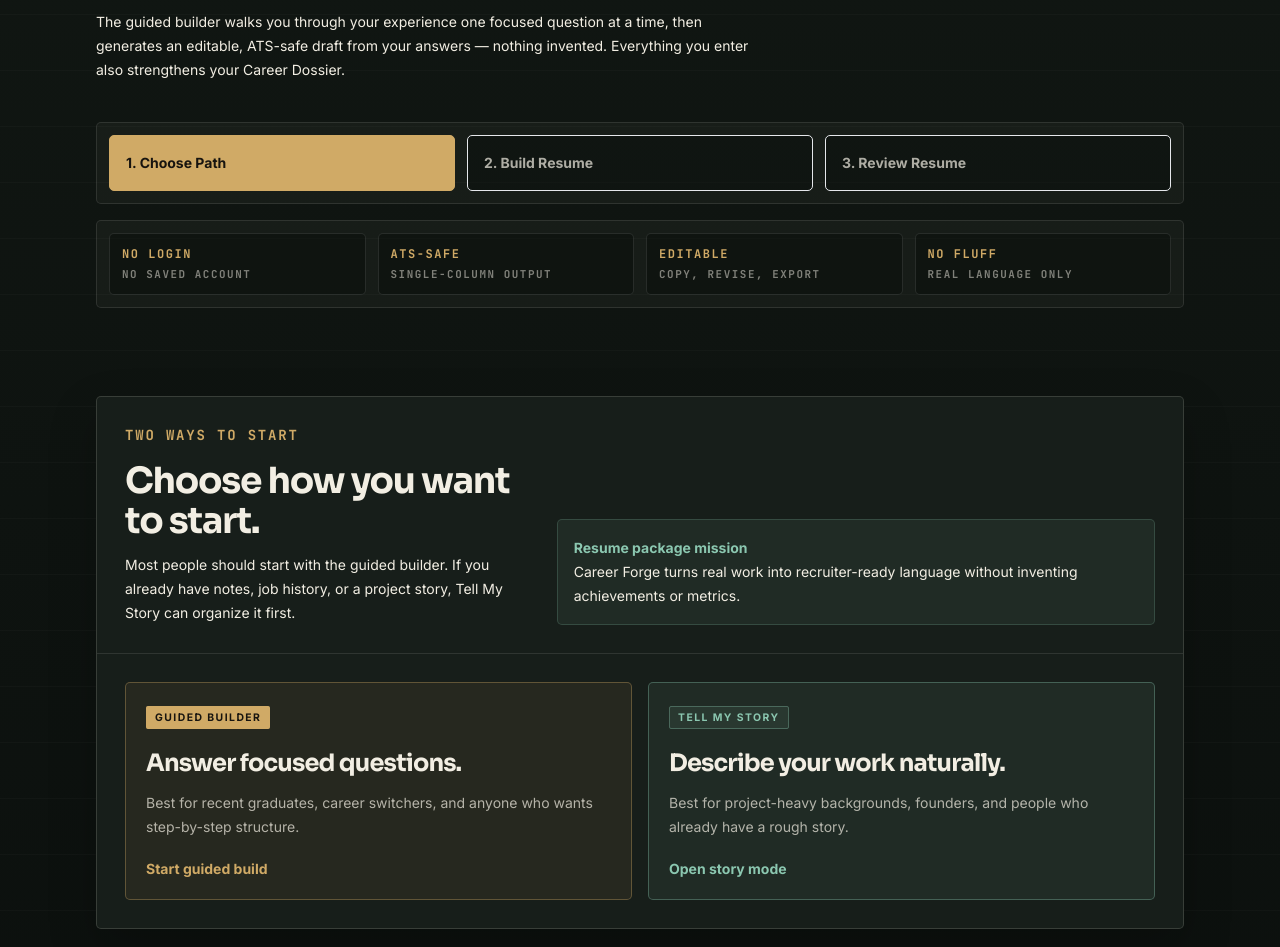
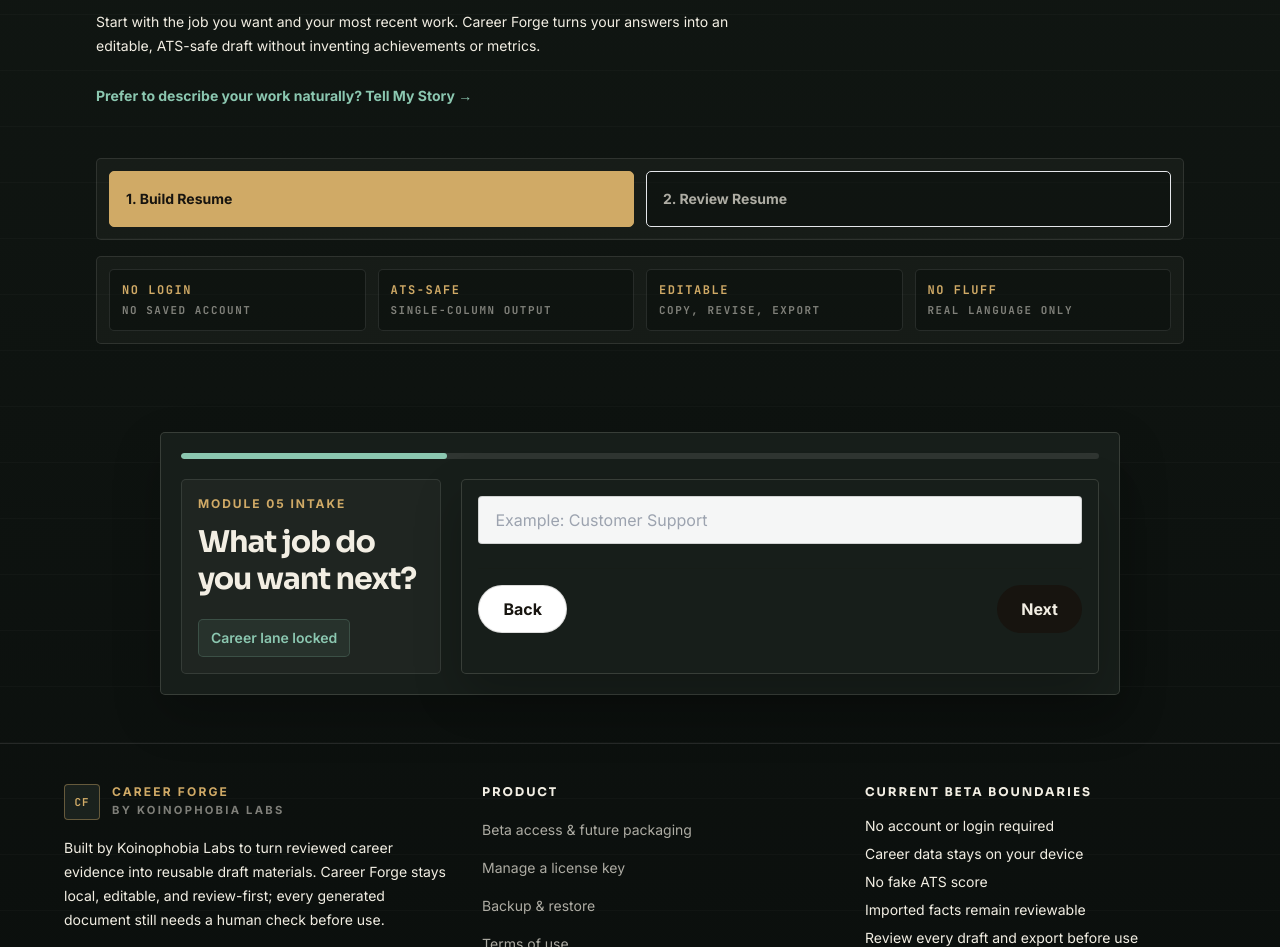
Before and after one commit to koinophobia-labs/career-forge-lite, a Next.js app: page /resume-builder in a window 1280 px wide. Shown: the part 265-1212 px from the top of the page. Built offline with nearby package versions, Linux system fonts and the light colour scheme.

Commit message:
Remove duplicate Guided Setup router

```diff
--- a/src/app/resume-builder/page.tsx
+++ b/src/app/resume-builder/page.tsx
@@ -1,6 +1,6 @@
 "use client";
 
-import { useEffect, useMemo, useRef, useState } from "react";
+import { useEffect, useRef, useState } from "react";
 import { ATSValidationPanel } from "@/components/ATSValidationPanel";
 import { CommandNav } from "@/components/CommandNav";
 import { IntakeForm } from "@/components/IntakeForm";
@@ -19,14 +19,9 @@
 import type { IntakeData, IntakeErrors, ResumePackage, TemplateStyle } from "@/types/career";
 import type { ResumeSnapshot } from "@/types/command-center";
 
-type Step = "mode" | "intake" | "preview";
+type Step = "intake" | "preview";
 
-// Log each generated resume as a version in the command center so the
-// dashboard's "resume versions" count reflects real work. Tailored sessions
-// carry their analysis metadata and link back to the source application.
 function buildSnapshot(intake: IntakeData, resumePackage: ResumePackage, template: TemplateStyle): ResumeSnapshot {
-  // Verbatim copy of exactly what the user generated — the export view
-  // renders this without regeneration.
   return {
     fullName: intake.fullName,
     email: intake.email,
@@ -89,13 +84,13 @@
 }
 
 const workflowSteps: Array<{ label: string; step: Step }> = [
-  { label: "Choose Path", step: "mode" },
   { label: "Build Resume", step: "intake" },
   { label: "Review Resume", step: "preview" }
 ];
 
 export default function Home() {
-  const [step, setStep] = useState<Step>("mode");
+  const [step, setStep] = useState<Step>("intake");
+  const [intakeReady, setIntakeReady] = useState(false);
   const [intake, setIntake] = useState<IntakeData>(initialIntake);
   const [errors, setErrors] = useState<IntakeErrors>({});
   const [template, setTemplate] = useState<TemplateStyle>("Modern ATS");
@@ -105,11 +100,6 @@
   const [tailorSession, setTailorSession] = useState<TailorHandoff | null>(null);
   const [influence, setInfluence] = useState<TailoredInfluence | null>(null);
 
-  // Pick up a tailoring session from /tailor, if one was started recently.
-  // consumeHandoff removes the blob and returns null for stale or malformed
-  // data, so a normal visit to the builder is unaffected. This must run in an
-  // effect (not an initializer): the handoff lives in localStorage, which is
-  // unavailable during prerender, and consuming it mutates external state.
   useEffect(() => {
     const stored = loadState();
     const handoff = consumeHandoff(new Date().toISOString());
@@ -118,21 +108,51 @@
       // eslint-disable-next-line react-hooks/set-state-in-effect -- one-time hydration from the canonical local dossier
       setIntake(dossierIntake);
     }
-    if (!handoff) return;
+    if (handoff) {
       setTailorSession(handoff);
       setIntake((current) => ({ ...current, ...dossierIntake, targetJobTitle: handoff.roleTitle }));
-    setStep("intake");
+    }
     if (!hasTrackedGuidedStart.current) {
       trackCareerForgeStart("guided");
       hasTrackedGuidedStart.current = true;
     }
-    window.setTimeout(() => document.getElementById("intake")?.scrollIntoView(), 0);
   }, []);
 
-  const workflowStep = useMemo(() => {
-    const order: Step[] = ["mode", "intake", "preview"];
-    return order.indexOf(step) + 1;
-  }, [step]);
+  // IntakeForm still supports its legacy standalone goal chooser for older
+  // callers. This route already knows the user chose Guided Setup, so advance
+  // that internal chooser before revealing the form. The user lands directly
+  // on the first useful question instead of answering how to start twice.
+  useEffect(() => {
+    if (step !== "intake" || intakeReady) return;
+    let cancelled = false;
+    let attempts = 0;
+
+    function advanceToTargetQuestion() {
+      if (cancelled) return;
+      const startButton = [...document.querySelectorAll<HTMLButtonElement>("#intake button")]
+        .find((button) => button.textContent?.trim() === "Start");
+      if (startButton) {
+        startButton.click();
+        window.requestAnimationFrame(() => {
+          if (!cancelled) setIntakeReady(true);
+        });
+        return;
+      }
+      attempts += 1;
+      if (attempts < 12) {
+        window.requestAnimationFrame(advanceToTargetQuestion);
+      } else {
+        setIntakeReady(true);
+      }
+    }
+
+    window.requestAnimationFrame(advanceToTargetQuestion);
+    return () => {
+      cancelled = true;
+    };
+  }, [intakeReady, step]);
+
+  const workflowStep = step === "intake" ? 1 : 2;
 
   function validateIntake(keys: Array<keyof IntakeData> = ["targetJobTitle", "currentTitle"]) {
     const nextErrors: IntakeErrors = {};
@@ -152,9 +172,7 @@
 
   function updateIntake(nextIntake: IntakeData) {
     setIntake(nextIntake);
-    if (Object.keys(errors).length) {
-      setErrors({});
-    }
+    if (Object.keys(errors).length) setErrors({});
   }
 
   function jump(nextStep: Step) {
@@ -164,13 +182,9 @@
       return;
     }
 
-    if (nextStep === "intake" && !hasTrackedGuidedStart.current) {
-      trackCareerForgeStart("guided");
-      hasTrackedGuidedStart.current = true;
-    }
-
+    if (nextStep === "intake" && step !== "intake") setIntakeReady(false);
     setStep(nextStep);
-    window.setTimeout(() => document.getElementById(nextStep)?.scrollIntoView(), 0);
+    window.setTimeout(() => document.getElementById(nextStep === "preview" ? "resume" : "intake")?.scrollIntoView(), 0);
   }
 
   function generate() {
@@ -187,8 +201,6 @@
     ));
     const basePackage = generateResumePackage(intake);
     if (tailorSession) {
-      // The user's career profile counts as evidence too — it's their own
-      // claimed history, written on /profile.
       const profile = loadState().profile;
       const extraEvidence = [
         profile.transferableSkills.join(" "),
@@ -227,12 +239,18 @@
 
       <section className="mx-auto max-w-6xl px-5 pt-10 sm:px-8">
         <p className="trust-kicker text-sm font-bold uppercase">Guided setup</p>
-        <h1 className="mt-3 text-3xl font-bold text-paper sm:text-4xl">Build a résumé by answering questions.</h1>
+        <h1 className="mt-3 text-3xl font-bold text-paper sm:text-4xl">Build a résumé one clear question at a time.</h1>
         <p className="mt-3 max-w-2xl text-sm leading-6 text-paper/68">
-          The guided builder walks you through your experience one focused question at a time, then generates an
-          editable, ATS-safe draft from your answers — nothing invented. Everything you enter also strengthens your
-          Career Dossier.
+          Start with the job you want and your most recent work. Career Forge turns your answers into an editable,
+          ATS-safe draft without inventing achievements or metrics.
         </p>
+        <a
+          href="/story"
+          onClick={() => trackCtaClick("open_story_mode", "/story")}
+          className="mt-4 inline-flex min-h-11 items-center text-sm font-bold text-cyan transition hover:text-gold"
+        >
+          Prefer to describe your work naturally? Tell My Story →
+        </a>
       </section>
 
       {tailorSession && (
@@ -246,11 +264,10 @@
                   {tailorSession.company && <span className="font-normal text-paper/60"> at {tailorSession.company}</span>}
                 </h2>
                 <p className="mt-1 text-sm leading-6 text-paper/68">
-                  You pasted this job. Here’s the honest angle — now build the resume version for this specific shot.
-                  The target role is pre-filled below; answer the intake with this analysis in mind.
+                  You pasted this job. The target role is already filled in; answer the questions using only experience you can defend.
                   {tailorSession.applicationId
-                    ? " When you generate, the version will be linked to your tracked application automatically."
-                    : " This analysis wasn't saved as an application, so the version won't be linked to one."}
+                    ? " The generated version will link to your tracked application automatically."
+                    : " This analysis was not saved as an application, so the version will remain unlinked."}
                 </p>
               </div>
               <button
@@ -266,25 +283,16 @@
               <div className="grid content-start gap-3">
                 {tailorSession.laneTitle && tailorSession.resumeAngle && (
                   <div>
-                    <p className="lab-mono text-[0.68rem] font-bold uppercase text-gold">
-                      Positioning angle · {tailorSession.laneTitle}
-                    </p>
+                    <p className="lab-mono text-[0.68rem] font-bold uppercase text-gold">Positioning angle · {tailorSession.laneTitle}</p>
                     <p className="mt-1 text-[0.8rem] leading-5 text-paper/72">{tailorSession.resumeAngle}</p>
                   </div>
                 )}
                 {tailorSession.keywords.length > 0 && (
                   <div>
-                    <p className="lab-mono text-[0.68rem] font-bold uppercase text-gold">
-                      Keywords the post uses — mirror the true ones
-                    </p>
+                    <p className="lab-mono text-[0.68rem] font-bold uppercase text-gold">Keywords the post uses — mirror the true ones</p>
                     <div className="mt-1.5 flex flex-wrap gap-1.5">
                       {tailorSession.keywords.slice(0, 12).map((keyword) => (
-                        <span
-                          key={keyword}
-                          className="rounded-full border border-gold/40 bg-gold/10 px-2.5 py-0.5 text-xs font-bold text-gold"
-                        >
-                          {keyword}
-                        </span>
+                        <span key={keyword} className="rounded-full border border-gold/40 bg-gold/10 px-2.5 py-0.5 text-xs font-bold text-gold">{keyword}</span>
                       ))}
                     </div>
                   </div>
@@ -293,11 +301,7 @@
                   <div>
                     <p className="lab-mono text-[0.68rem] font-bold uppercase text-mint">Lead with — you cover these</p>
                     <ul className="mt-1 grid gap-1">
-                      {tailorSession.coveredRequirements.slice(0, 4).map((item) => (
-                        <li key={item} className="text-[0.78rem] leading-5 text-paper/68">
-                          · {item}
-                        </li>
-                      ))}
+                      {tailorSession.coveredRequirements.slice(0, 4).map((item) => <li key={item} className="text-[0.78rem] leading-5 text-paper/68">· {item}</li>)}
                     </ul>
                   </div>
                 )}
@@ -306,15 +310,9 @@
               <div className="grid content-start gap-3">
                 {tailorSession.gaps.length > 0 && (
                   <div>
-                    <p className="lab-mono text-[0.68rem] font-bold uppercase text-coral">
-                      Gaps — do not overstate these
-                    </p>
+                    <p className="lab-mono text-[0.68rem] font-bold uppercase text-coral">Gaps — do not overstate these</p>
                     <ul className="mt-1 grid gap-1">
-                      {tailorSession.gaps.slice(0, 4).map((item) => (
-                        <li key={item} className="text-[0.78rem] leading-5 text-paper/68">
-                          · {item}
-                        </li>
-                      ))}
+                      {tailorSession.gaps.slice(0, 4).map((item) => <li key={item} className="text-[0.78rem] leading-5 text-paper/68">· {item}</li>)}
                     </ul>
                   </div>
                 )}
@@ -322,18 +320,11 @@
                   <div>
                     <p className="lab-mono text-[0.68rem] font-bold uppercase text-cyan">Bullet ideas from the analysis</p>
                     <ul className="mt-1 grid gap-1">
-                      {tailorSession.bulletPrompts.slice(0, 3).map((item) => (
-                        <li key={item} className="text-[0.78rem] leading-5 text-paper/68">
-                          · {item}
-                        </li>
-                      ))}
+                      {tailorSession.bulletPrompts.slice(0, 3).map((item) => <li key={item} className="text-[0.78rem] leading-5 text-paper/68">· {item}</li>)}
                     </ul>
                   </div>
                 )}
-                <p className="text-[0.72rem] leading-5 text-paper/50">
-                  Everything above comes from your own profile and the job post — keep the resume to what you can defend
-                  in an interview.
-                </p>
+                <p className="text-[0.72rem] leading-5 text-paper/50">Everything above comes from your own profile and the job post. Keep the résumé to what you can defend in an interview.</p>
               </div>
             </div>
           </div>
@@ -341,7 +332,7 @@
       )}
 
       <section className="mx-auto max-w-6xl px-5 py-10 sm:px-8" id="demo">
-        <div className="grid gap-3 rounded-xl border border-white/10 bg-white/5 p-3 md:grid-cols-3">
+        <div className="grid gap-3 rounded-xl border border-white/10 bg-white/5 p-3 md:grid-cols-2">
           {workflowSteps.map(({ label, step: targetStep }, index) => (
             <button
               key={label}
@@ -375,64 +366,8 @@
         </div>
       </section>
 
-      {step === "mode" && (
-        <section className="mx-auto max-w-6xl px-5 py-12 sm:px-8" id="mode">
-          <div className="trust-panel overflow-hidden">
-            <div className="border-b border-white/10 p-5 sm:p-7">
-              <p className="trust-kicker text-sm font-bold uppercase">Two ways to start</p>
-              <div className="mt-4 grid gap-4 lg:grid-cols-[0.82fr_1.18fr] lg:items-end">
-                <div>
-                  <h2 className="text-3xl font-bold text-paper sm:text-4xl">Choose how you want to start.</h2>
-                  <p className="mt-3 max-w-xl text-sm leading-6 text-paper/68">
-                    Most people should start with the guided builder. If you already have notes, job history, or a project story,
-                    Tell My Story can organize it first.
-                  </p>
-                </div>
-                <div className="rounded-xl border border-cyan/20 bg-cyan/10 p-4 text-sm leading-6 text-paper/72">
-                  <strong className="block text-cyan">Resume package mission</strong>
-                  Career Forge turns real work into recruiter-ready language without inventing achievements or metrics.
-                </div>
-              </div>
-            </div>
-
-            <div className="grid gap-4 p-5 sm:p-7 lg:grid-cols-2">
-              <button
-                type="button"
-                onClick={() => {
-                  trackCtaClick("start_guided_build", "#intake");
-                  jump("intake");
-                }}
-                className="group rounded-xl border border-gold/35 bg-gold/10 p-5 text-left transition hover:-translate-y-0.5 hover:border-gold hover:bg-gold/15 focus:outline-none focus:ring-2 focus:ring-gold/70"
-              >
-                <span className="rounded-sm border border-gold/40 bg-gold px-2 py-1 text-[0.65rem] font-black uppercase tracking-[0.14em] text-ink">
-                  Guided Builder
-                </span>
-                <h3 className="mt-5 text-2xl font-bold text-paper">Answer focused questions.</h3>
-                <p className="mt-3 text-sm leading-6 text-paper/70">
-                  Best for recent graduates, career switchers, and anyone who wants step-by-step structure.
-                </p>
-                <p className="mt-5 text-sm font-bold text-gold transition group-hover:text-cyan">Start guided build</p>
-              </button>
-
-              <a
-                href="/story"
-                onClick={() => trackCtaClick("open_story_mode", "/story")}
-                className="group rounded-xl border border-cyan/35 bg-cyan/10 p-5 transition hover:-translate-y-0.5 hover:border-cyan hover:bg-cyan/15 focus:outline-none focus:ring-2 focus:ring-cyan/70"
-              >
-                <span className="rounded-sm border border-cyan/40 bg-cyan/10 px-2 py-1 text-[0.65rem] font-black uppercase tracking-[0.14em] text-cyan">
-                  Tell My Story
-                </span>
-                <h3 className="mt-5 text-2xl font-bold text-paper">Describe your work naturally.</h3>
-                <p className="mt-3 text-sm leading-6 text-paper/70">
-                  Best for project-heavy backgrounds, founders, and people who already have a rough story.
-                </p>
-                <p className="mt-5 text-sm font-bold text-cyan transition group-hover:text-gold">Open story mode</p>
-              </a>
-            </div>
-          </div>
-        </section>
-      )}
       {step === "intake" && (
+        <div className={intakeReady ? "" : "invisible min-h-[32rem]"} aria-hidden={!intakeReady}>
           <IntakeForm
             data={intake}
             errors={errors}
@@ -442,17 +377,16 @@
             onValidate={validateIntake}
             onGenerate={generate}
           />
+        </div>
       )}
+
       {step === "preview" && (
         <>
           {influence && (
             <section className="mx-auto max-w-6xl px-5 pt-8 sm:px-8">
               <div className="rounded-xl border border-gold/30 bg-gold/10 p-5 sm:p-6">
                 <p className="trust-kicker text-xs font-bold uppercase">Why this version changed</p>
-                <p className="mt-2 text-sm leading-6 text-paper/72">
-                  This version was built for a specific posting. Here is exactly what the tailoring changed — and what it
-                  refused to claim.
-                </p>
+                <p className="mt-2 text-sm leading-6 text-paper/72">This version was built for a specific posting. Here is what the tailoring changed and what it refused to claim.</p>
                 <div className="mt-4 grid gap-4 lg:grid-cols-2">
                   <div className="grid content-start gap-3">
                     {influence.targetFraming && (
@@ -463,15 +397,9 @@
                     )}
                     {influence.keywordsWoven.length > 0 && (
                       <div>
-                        <p className="lab-mono text-[0.68rem] font-bold uppercase text-mint">
-                          Keywords woven in — each backed by your own answers
-                        </p>
+                        <p className="lab-mono text-[0.68rem] font-bold uppercase text-mint">Keywords woven in — each backed by your answers</p>
                         <div className="mt-1.5 flex flex-wrap gap-1.5">
-                          {influence.keywordsWoven.map((term) => (
-                            <span key={term} className="rounded-full border border-mint/40 bg-mint/10 px-2.5 py-0.5 text-xs font-bold text-mint">
-                              {term}
-                            </span>
-                          ))}
+                          {influence.keywordsWoven.map((term) => <span key={term} className="rounded-full border border-mint/40 bg-mint/10 px-2.5 py-0.5 text-xs font-bold text-mint">{term}</span>)}
                         </div>
                       </div>
                     )}
@@ -485,42 +413,25 @@
                   <div className="grid content-start gap-3">
                     {influence.gapsAvoided.length > 0 && (
                       <div>
-                        <p className="lab-mono text-[0.68rem] font-bold uppercase text-coral">
-                          Not claimed — the posting wants these, you don&apos;t have them yet
-                        </p>
+                        <p className="lab-mono text-[0.68rem] font-bold uppercase text-coral">Not claimed — the posting wants these, but your evidence does not support them yet</p>
                         <div className="mt-1.5 flex flex-wrap gap-1.5">
-                          {influence.gapsAvoided.map((term) => (
-                            <span key={term} className="rounded-full border border-coral/40 bg-coral/10 px-2.5 py-0.5 text-xs font-bold text-coral">
-                              {term}
-                            </span>
-                          ))}
+                          {influence.gapsAvoided.map((term) => <span key={term} className="rounded-full border border-coral/40 bg-coral/10 px-2.5 py-0.5 text-xs font-bold text-coral">{term}</span>)}
                         </div>
                       </div>
                     )}
                     {influence.keywordsSkipped.filter((item) => !influence.gapsAvoided.includes(item.term)).length > 0 && (
                       <div>
-                        <p className="lab-mono text-[0.68rem] font-bold uppercase text-paper/55">
-                          Skipped — no evidence in your answers (add it to your profile if true)
-                        </p>
+                        <p className="lab-mono text-[0.68rem] font-bold uppercase text-paper/55">Skipped — no evidence in your answers</p>
                         <div className="mt-1.5 flex flex-wrap gap-1.5">
                           {influence.keywordsSkipped
                             .filter((item) => !influence.gapsAvoided.includes(item.term))
                             .map((item) => (
-                              <span
-                                key={item.term}
-                                title={item.reason}
-                                className="rounded-full border border-white/20 bg-white/5 px-2.5 py-0.5 text-xs font-bold text-paper/55"
-                              >
-                                {item.term}
-                              </span>
+                              <span key={item.term} title={item.reason} className="rounded-full border border-white/20 bg-white/5 px-2.5 py-0.5 text-xs font-bold text-paper/55">{item.term}</span>
                             ))}
                         </div>
                       </div>
                     )}
-                    <p className="text-[0.72rem] leading-5 text-paper/50">
-                      Bullets mentioning matched keywords were moved to the top of each role. No text was invented — edit
-                      anything below that doesn&apos;t sound like you.
-                    </p>
+                    <p className="text-[0.72rem] leading-5 text-paper/50">Matched evidence was prioritized. No text was invented; edit anything below that does not sound like you.</p>
                   </div>
                 </div>
               </div>
```
Lines whose indentation alone changed are shown as unchanged.
